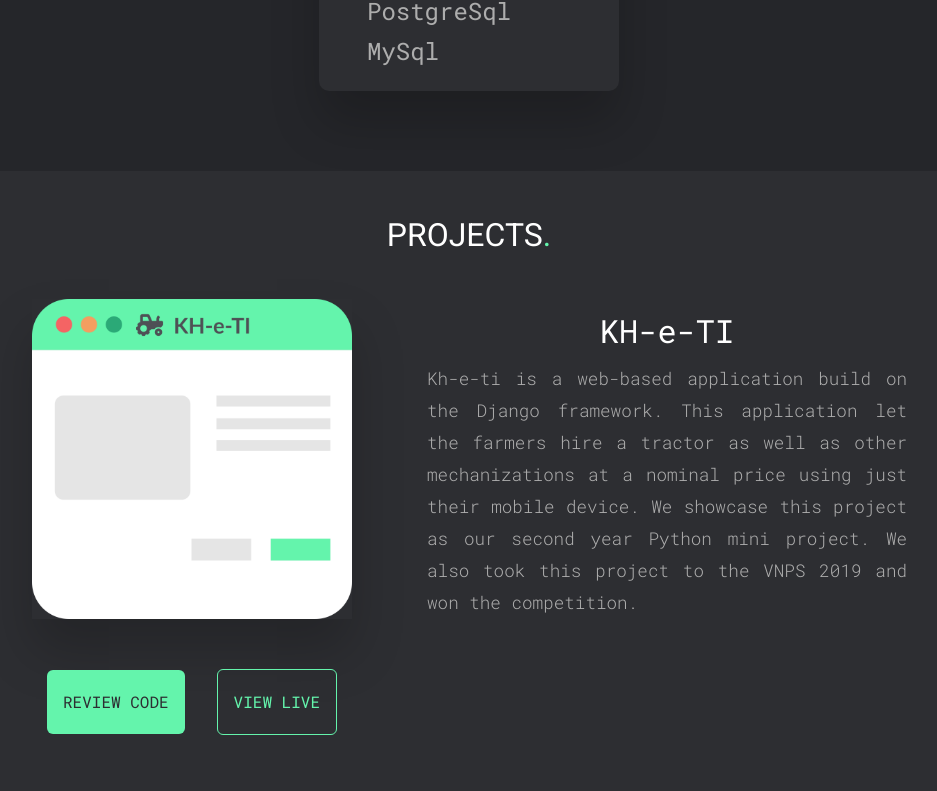
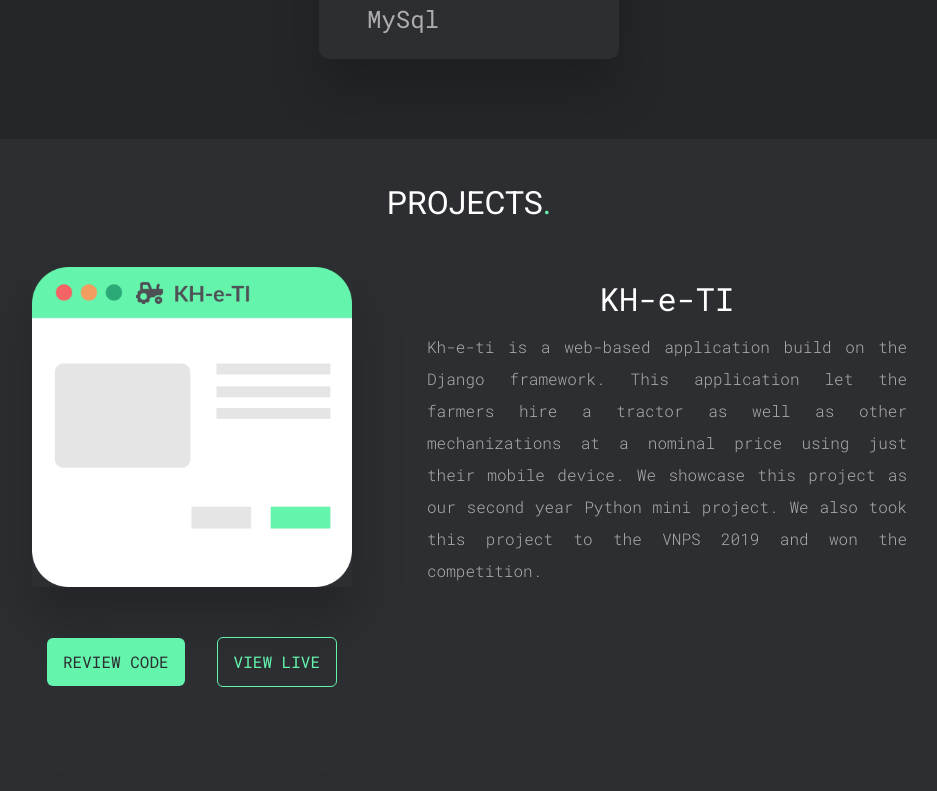
Before and after one commit to Deepak-Kharah/portfolio-website, a React (Create React App) app: page / in a window 1280 px wide. Shown: the part 1717-2508 px from the top of the page, without its empty margins (171-1108 px from the left). Built offline with nearby package versions, Linux system fonts and the light colour scheme.

Commit message:
css width correction for smaller screen

```diff
--- a/src/App.scss
+++ b/src/App.scss
@@ -30,6 +30,7 @@ body {
 
 	section {
 		overflow: auto;
+		padding-bottom: 5rem;
 
 		&:nth-child(even) {
 			background-color: $light-bg;
@@ -54,8 +55,7 @@ body {
 
 		p {
 			text-align: justify;
-			font-size: 1.1rem;
-			margin-bottom: 3rem;
+			// margin-bottom: 3rem;
 		}
 	}
 }
@@ -67,34 +67,15 @@ body {
 
 // buttons
 
-.btn-primary {
-	background: $txt-primary;
+.btn-primary,
+.btn-secondary {
 	margin: 0.5rem 1rem;
 	border-radius: 6px;
-	color: $light-bg;
+	padding: 0.5rem 1rem;
+	text-transform: uppercase;
 	font-weight: 400;
-	padding: 1rem;
-	text-transform: uppercase;
+	transition: all 0.1s;
 	text-decoration: none;
-	transition: all 0.1s;
-
-	&:hover {
-		background-color: darken($txt-primary, 25%);
-		color: white;
-		box-shadow: $shadow;
-	}
-}
-
-.btn-secondary {
-	border: 1px solid $txt-primary;
-	margin: 0.5rem 1rem;
-	border-radius: 6px;
-	color: $txt-primary;
-	font-weight: 400;
-	text-decoration: none;
-	padding: 1rem;
-	text-transform: uppercase;
-	transition: all 0.1s;
 
 	&:hover {
 		background-color: darken($txt-primary, 25%);
@@ -102,6 +83,16 @@ body {
 		color: $txt-white;
 		box-shadow: $shadow;
 	}
+}
+
+.btn-primary {
+	background: $txt-primary;
+	color: $light-bg;
+}
+
+.btn-secondary {
+	border: 1px solid $txt-primary;
+	color: $txt-primary;
 }
 
 // text
@@ -345,10 +336,11 @@ q {
 	.bio .desk-ill {
 		display: none;
 	}
+
 	#skills {
-		margin-bottom: 5rem;
 		margin-top: 5rem;
 	}
+
 	.skill-cards {
 		display: flex;
 		justify-content: center;
@@ -416,10 +408,6 @@ q {
 				align-items: center;
 				justify-content: space-evenly;
 				flex-wrap: wrap;
-
-				a {
-					// margin: 1rem;
-				}
 			}
 
 			img {
@@ -463,11 +451,19 @@ q {
 	}
 }
 
+// Mentions
+
+.mention-timeline-element {
+	p {
+		margin-top: 0.5rem;
+		margin-bottom: 3rem;
+	}
+}
+
 // Contact
 
 #contact .container {
 	text-align: center;
-	padding-bottom: 3rem;
 
 	a {
 		font-size: 1.5rem;
```
